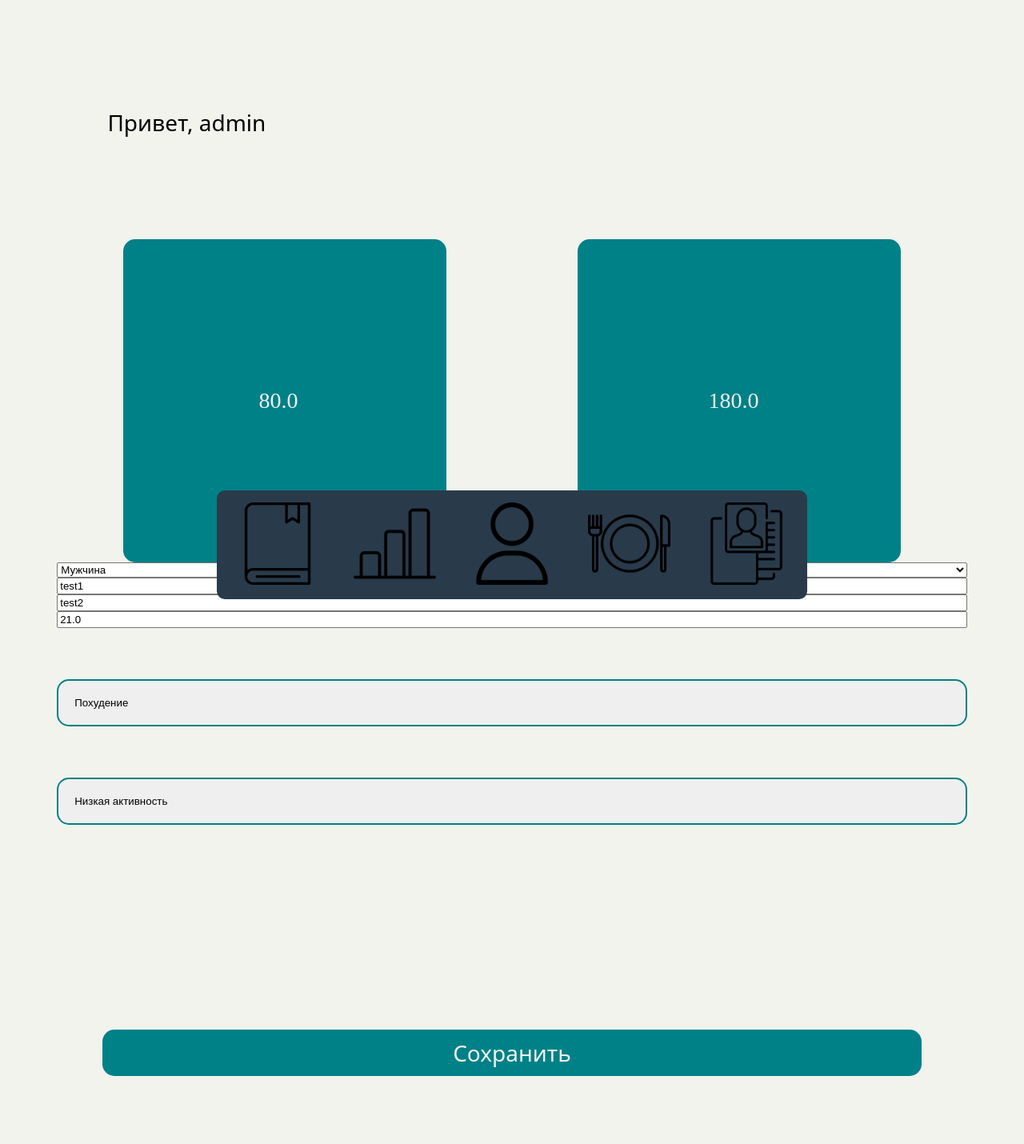
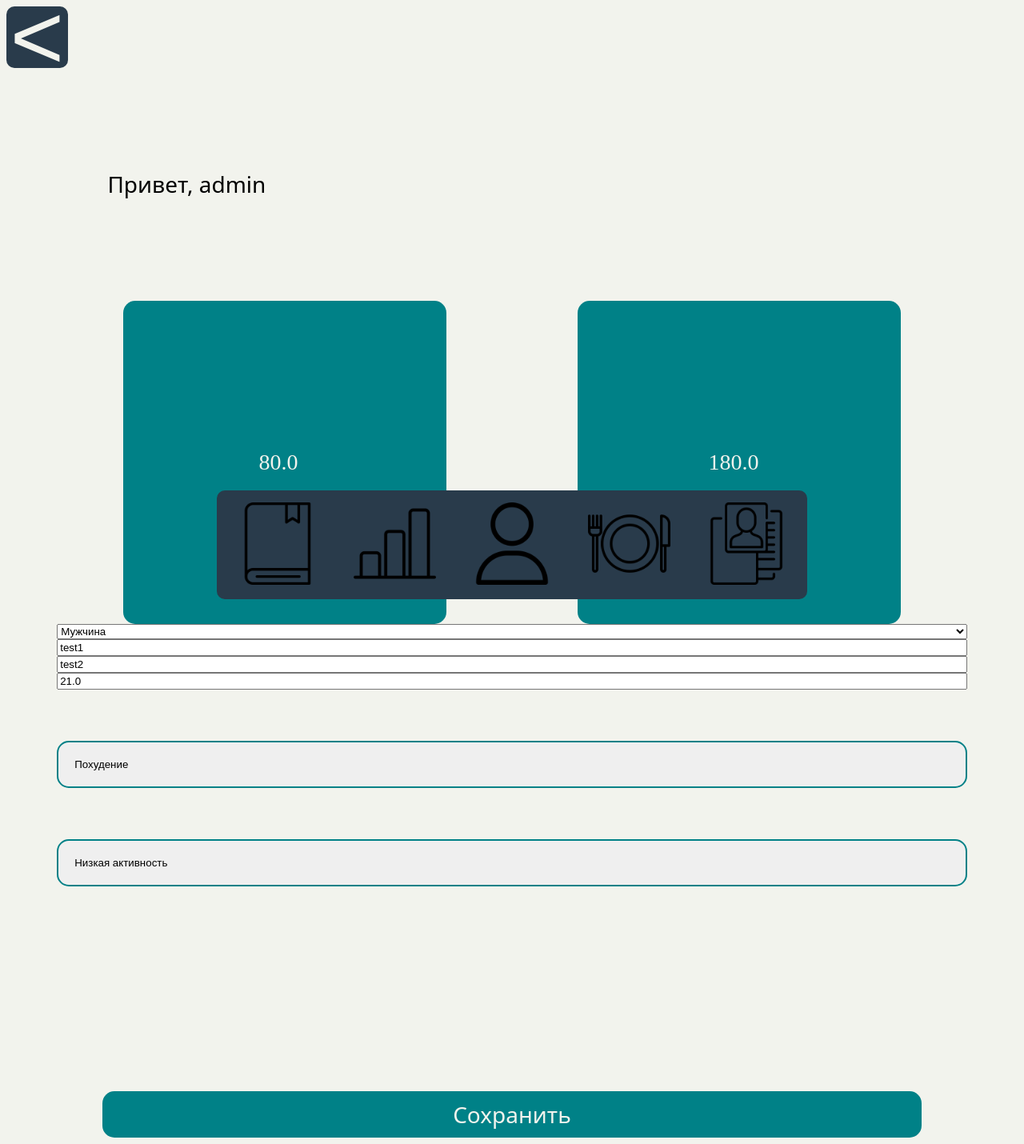
Before and after one commit to nikolayshumik/caloriesappweb, a Django app: page /edit_person_info/ in a window 1280 px wide. Shown: the whole page at 80% size. Before the commit the page ends 1345 px from the top, so only its background shows below. Run offline with Django 4.2, Linux system fonts and the light colour scheme; a user stored in the database is signed in; data comes from the database, SQL or seed files in the repository; both versions use the stored data as it was after the commit; some web fonts are replaced.

Commit message:
norm footer, menu in all pages

```diff
--- a/appflut/webflut/static/css/Eatings Pages/Eatings.css
+++ b/appflut/webflut/static/css/Eatings Pages/Eatings.css
@@ -88,4 +88,4 @@ body {
 }
 .product-row li {
   list-style-position: inside;
-}/*# sourceMappingURL=Eatings.css.map */
+}/*# sourceMappingURL=eatings.css.map */
--- a/appflut/webflut/static/css/Profile Page/pers_info.css
+++ b/appflut/webflut/static/css/Profile Page/pers_info.css
@@ -60,7 +60,7 @@ form {
   padding: 10px;
 }
 
-button {
+.save {
   margin: auto;
   margin-top: 20vw;
   width: 90%;
--- a/appflut/webflut/static/css/Profile Page/pers_info.scss
+++ b/appflut/webflut/static/css/Profile Page/pers_info.scss
@@ -67,7 +67,7 @@ form{
     height: 30vw;
     padding: 10px;
 }
-button{
+.save{
     margin: auto;
     margin-top: 20vw;
     width: 90%;
--- a/appflut/webflut/static/css/Profile Page/profile400.css
+++ b/appflut/webflut/static/css/Profile Page/profile400.css
@@ -29,6 +29,8 @@ body {
   padding: 25px;
   color: #008187;
   font-size: 28px;
+  width: 50%;
+  margin: auto;
 }
 
 textarea {
--- a/appflut/webflut/static/css/footer.css
+++ b/appflut/webflut/static/css/footer.css
@@ -1,3 +1,18 @@
+.main-orientations {
+    width: 11vw;
+    height: 11vw;
+    text-align: center;
+    display: flex;
+    color: #f2f3ed;
+    align-items: center;
+    margin-right: auto;
+    justify-content: center;
+    font-size: 15vw;
+    border-radius: 10px;
+    border: none;
+    background-color: #293b4b;
+}
+
 footer {
     background-color: #293b4b;
     border-radius: 10px;
@@ -9,9 +24,11 @@ footer {
     white-space: nowrap;
     bottom: 4vw;
 }
+
 .imgFooter {
     width: 8vw;
 }
+
 .buttonFooter {
     display: inline-block;
     font-size: 10px;
@@ -20,6 +37,25 @@ footer {
     border-radius: 5px;
     border: 0;
 }
+
 .buttonFooter:hover {
     border: 2px solid black;
 }
+
+@media (min-width: 769px) {
+    .main-orientations {
+        width: 8vw;
+        height: 8vw;
+        font-size: 11vw;
+        padding: 2vw;
+    }
+}
+
+@media (min-width: 1025px) {
+    .main-orientations {
+        width: 6vw;
+        height: 6vw;
+        font-size: 9vw;
+        padding: 2vw;
+    }
+}
--- a/appflut/webflut/templates/calories_and_bjy.html
+++ b/appflut/webflut/templates/calories_and_bjy.html
@@ -25,6 +25,8 @@
 
 
 </head>
+{% block content %}
+{% include 'footer.html' %}
 
 <body>
     <a href="{% url 'profile' %}" class="profile">p</a>
@@ -253,7 +255,7 @@
 
     <a href="{% url 'calories_and_bjy' %}" class="buttonMod">Дневник</a><br>
     <a href="{% url 'report' %}" class="buttonMod">Отчеты</a><br>
-
+    {% endblock %}
     <script>
         document.querySelectorAll('.clickable').forEach(item => {
             item.addEventListener('click', event => {
--- a/appflut/webflut/templates/edit_person_info.html
+++ b/appflut/webflut/templates/edit_person_info.html
@@ -15,6 +15,9 @@
     <script defer src="{% static 'js/main.js' %}"></script>
 </head>
 <body>
+    {% block content %}
+    {% include 'footer.html' %}
+
 
     <text>Привет, {{ request.user.username }}</text>
 <!--{% if form.instance %}-->
@@ -35,21 +38,12 @@
             {{ field }}
         {% endif %}
     {% endfor %}
-    <button type="submit">Сохранить</button>
+    <button type="submit" class="save">Сохранить</button>
 </form>
 
-<footer>
-    <a href="{% url 'calories_and_bjy' %}" class="buttonFooter">
-        <img src="{% static 'accets/журнал.png' %}" class="imgFooter"/></a>
-    <a href="{% url 'calories_and_bjy' %}" class="buttonFooter">
-        <img src="{% static 'accets/статистика.png' %}" class="imgFooter"/></a>
-    <a href="{% url 'profile' %}" class="buttonFooter">
-        <img src="{% static 'accets/profile.png' %}" class="imgFooter"/></a>
-    <a href="{% url 'calories_and_bjy' %}" class="buttonFooter">
-        <img src="{% static 'accets/kkal.png' %}" class="imgFooter"/></a>
-    <a href="{% url 'person_info' %}" class="buttonFooter">
-        <img src="{% static 'accets/pers_info.png' %}" class="imgFooter"/></a>
-</footer>
+{% endblock %}
+
+
 
 </body>
 </html>
--- a/appflut/webflut/templates/footer.html
+++ b/appflut/webflut/templates/footer.html
@@ -1,17 +1,7 @@
 {% load static %}
-<!DOCTYPE html>
-<html lang="en">
-<head>
-    <meta name="viewport" charset="UTF-8" content="width=device-width, initial-scale=1">
-    <!--Медиа запросы, адаптив-->
-    <link href="{% static 'css/footer.css' %}" rel="stylesheet"/>
-    <!--Подключение шрифтов-->
-    <link rel="preconnect" href="https://fonts.googleapis.com">
-    <link rel="preconnect" href="https://fonts.gstatic.com" crossorigin>
-    <link href="https://fonts.googleapis.com/css2?family=Inter&family=Lexend&display=swap" rel="stylesheet">
-</head>
-<body>
-    <button class="main-orientations" onclick="goBack()">&lt;</button>
+<link href="{% static 'css/footer.css' %}" rel="stylesheet"/>
+
+<button class="main-orientations" onclick="goBack()">&lt;</button>
 {% block content %}
 {% endblock %}
 
@@ -27,5 +17,3 @@
     <a href="{% url 'person_info' %}" class="buttonFooter">
         <img src="{% static 'accets/pers_info.png' %}" class="imgFooter"/></a>
 </footer>
-</body>
-</html>
--- a/appflut/webflut/templates/index.html
+++ b/appflut/webflut/templates/index.html
@@ -1,4 +1,3 @@
-
 {% load static %}
 <!DOCTYPE html>
 <html lang="en">
@@ -15,7 +14,8 @@
     <script defer src="{% static 'js/main.js' %}"></script>
 </head>
 <body>
-
+    {% block content %}
+    {% include 'footer.html' %}
         <img src="{% static 'accets/settings.png' %}" style="width: 50vw;" />
         тут будет лого
 
@@ -27,5 +27,6 @@
         </div>
 
 
+    {% endblock %}
 </body>
 </html>
--- a/appflut/webflut/templates/login.html
+++ b/appflut/webflut/templates/login.html
@@ -16,7 +16,11 @@
 </head>
 
 <body>
+    {% include 'footer.html' %}
+    {% block content %}
+
     <div class="page-container">
+
         {% if user.is_authenticated %}
         <text>Вы уже вошли в систему как {{ user.username }}</text>
         <a href="{% url 'logout' %}" style="background-color: #293b4b;">Выйти</a>
@@ -29,6 +33,8 @@
         </form>
         {% endif %}
     </div>
+
+    {% endblock %}
 </body>
 
 </html>
```
Also changed, not shown: appflut/webflut/static/css/Profile Page/profile400.scss (+11 -5 lines), appflut/webflut/templates/profile.html (+3 -4 lines), appflut/db.sqlite3, 2 other files. Lines whose indentation alone changed are shown as unchanged.
